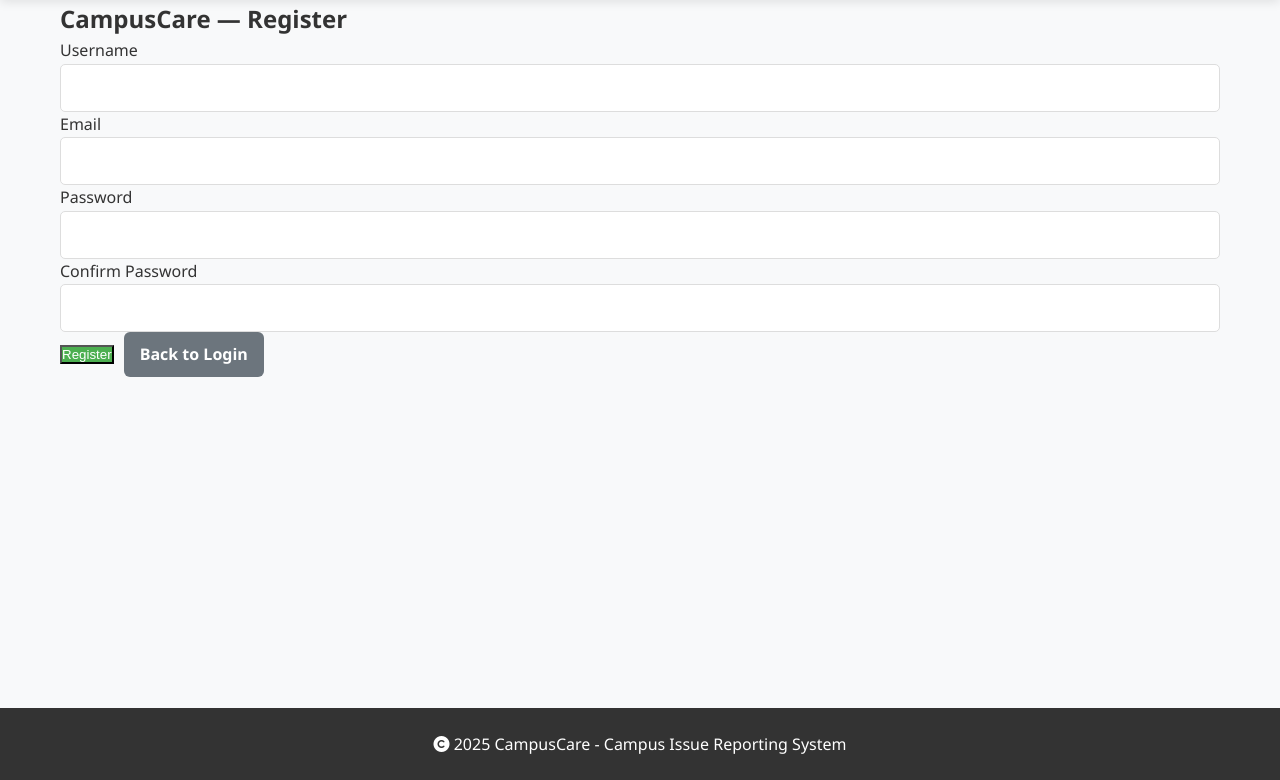
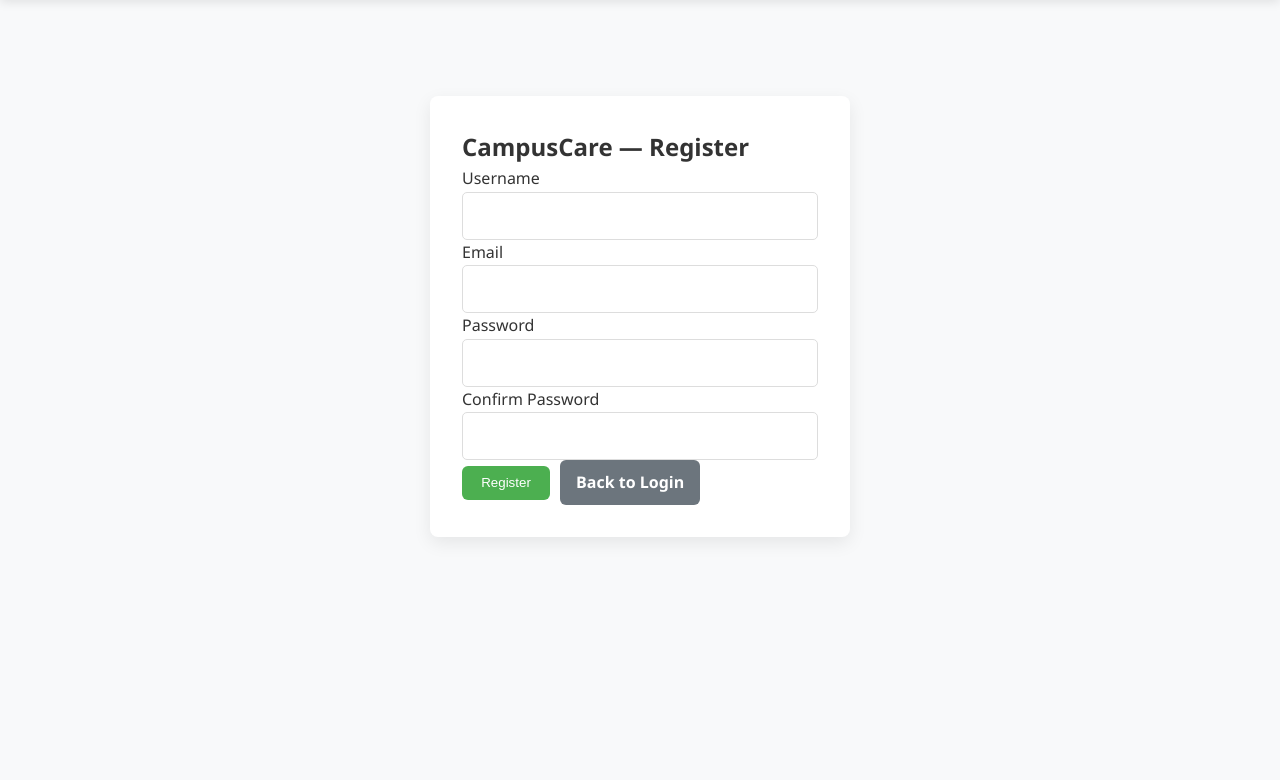
Before and after one commit to coderyn/CampusCare, a Flask app: page /register in a window 1280 px wide. Shown: the part 74-854 px from the top of the page. Run offline with Flask 3, Linux system fonts and the light colour scheme.

Commit message:
small fix for consistency #1

```diff
--- a/website/static/style.css
+++ b/website/static/style.css
@@ -99,6 +99,15 @@ main {
     gap: 10px;
 }
 
+.login-card {
+    max-width:420px;
+    margin:6rem auto;
+    padding:2rem;
+    background:#fff;
+    border-radius:8px;
+    box-shadow:0 6px 18px rgba(0,0,0,.08)
+}
+
 /* Buttons */
 .btn {
     display: inline-flex;
@@ -115,8 +124,11 @@ main {
 }
 
 .btn-primary {
-    background-color: #4CAF50;
-    color: white;
+    background:#4CAF50;
+    color:#fff;
+    padding:.6rem 1.2rem;
+    border-radius:6px;
+    border:none;cursor:pointer
 }
 
 .btn-primary:hover {
@@ -278,6 +290,7 @@ main {
     text-align: center;
     border-radius: 10px;
     margin-bottom: 2rem;
+    margin-top: 2rem;
 }
 
 .hero h1 {
```
